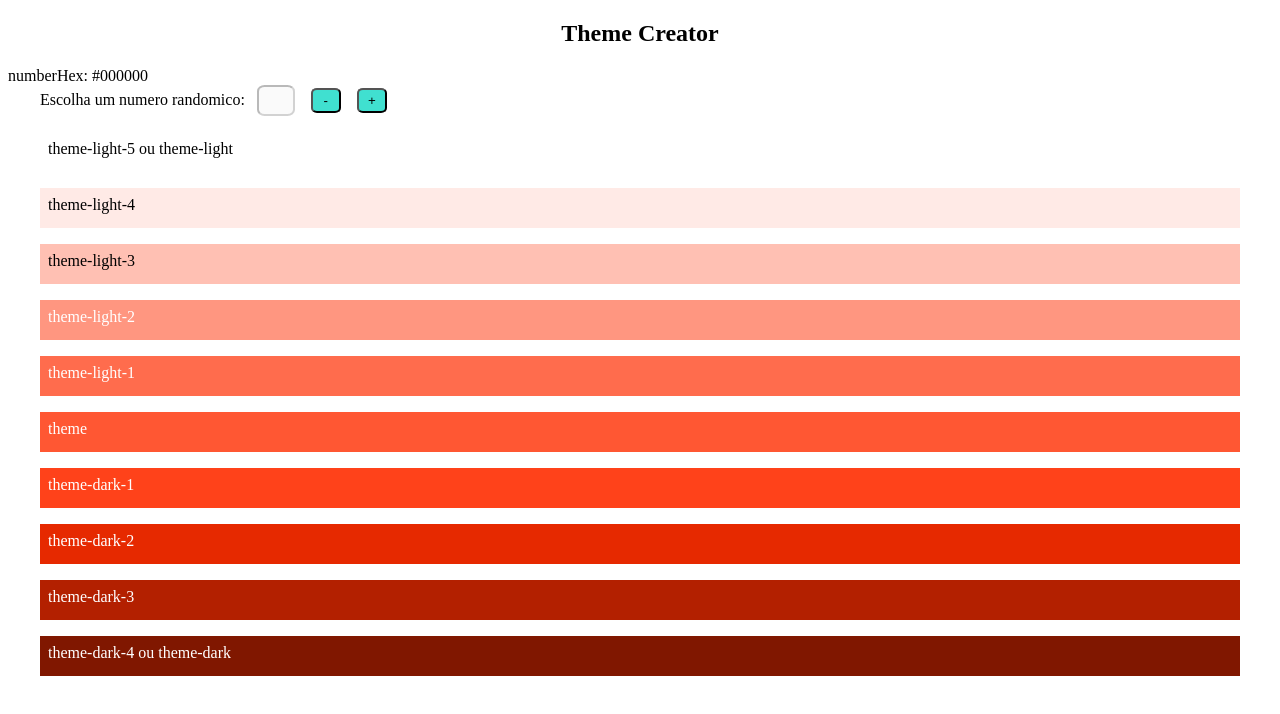
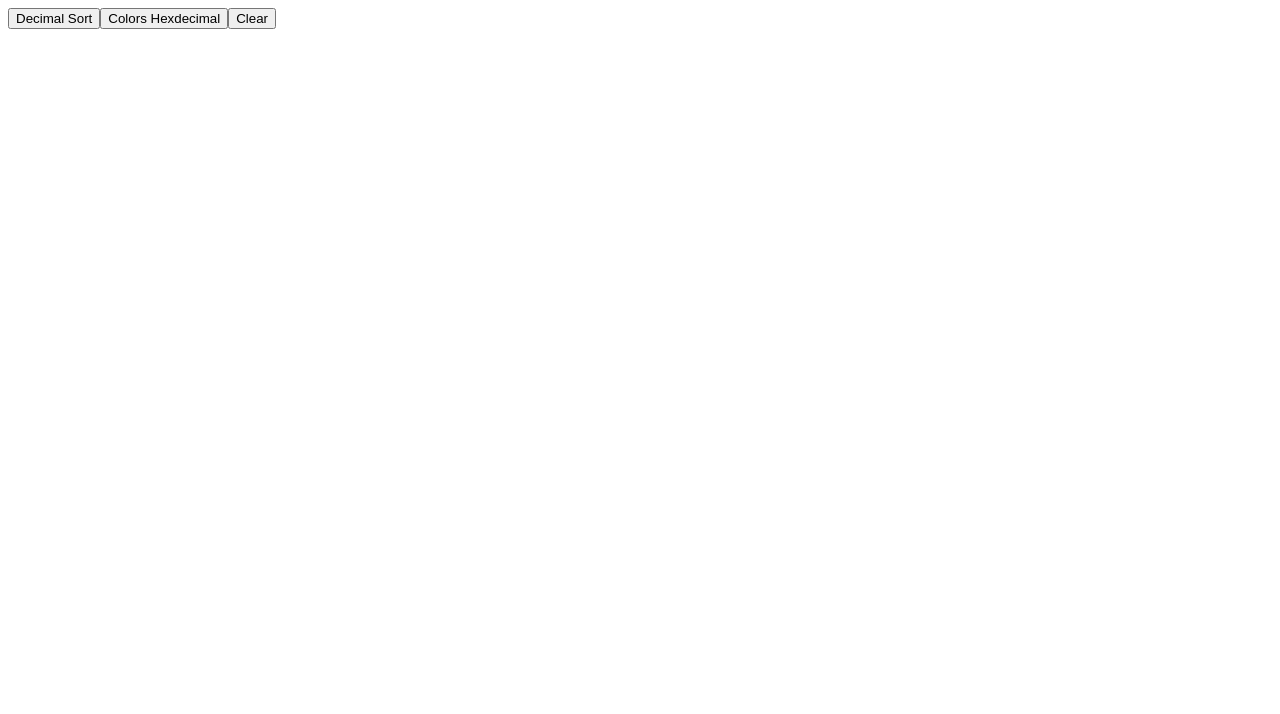
Before and after one commit to josiel27/theme-creator, an Angular app: page / in a window 1280 px wide. Shown: the top 714 px of the page. Built offline with nearby package versions, Linux system fonts and the light colour scheme.

Commit message:
Adicionando regras para exibição de componentes

```diff
--- a/src/app/app.component.html
+++ b/src/app/app.component.html
@@ -1 +1,3 @@
-<app-home></app-home>
+<app-select-component (componentSelected)="activeComponentSelected($event)"></app-select-component>
+<app-home *ngIf="showComponent === 'decimal-sort'"></app-home>
+<app-colors-hexdecimal *ngIf="showComponent === 'colors-hexdecimal'"></app-colors-hexdecimal>
```
